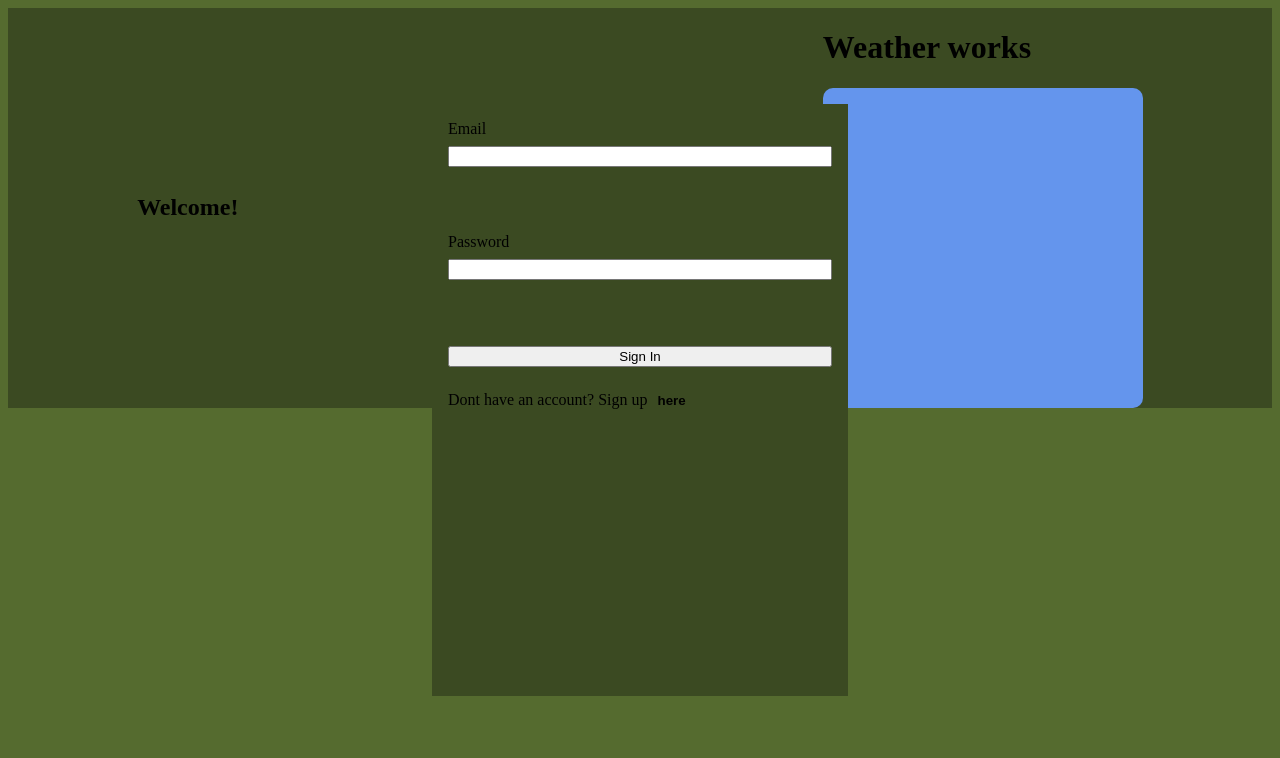
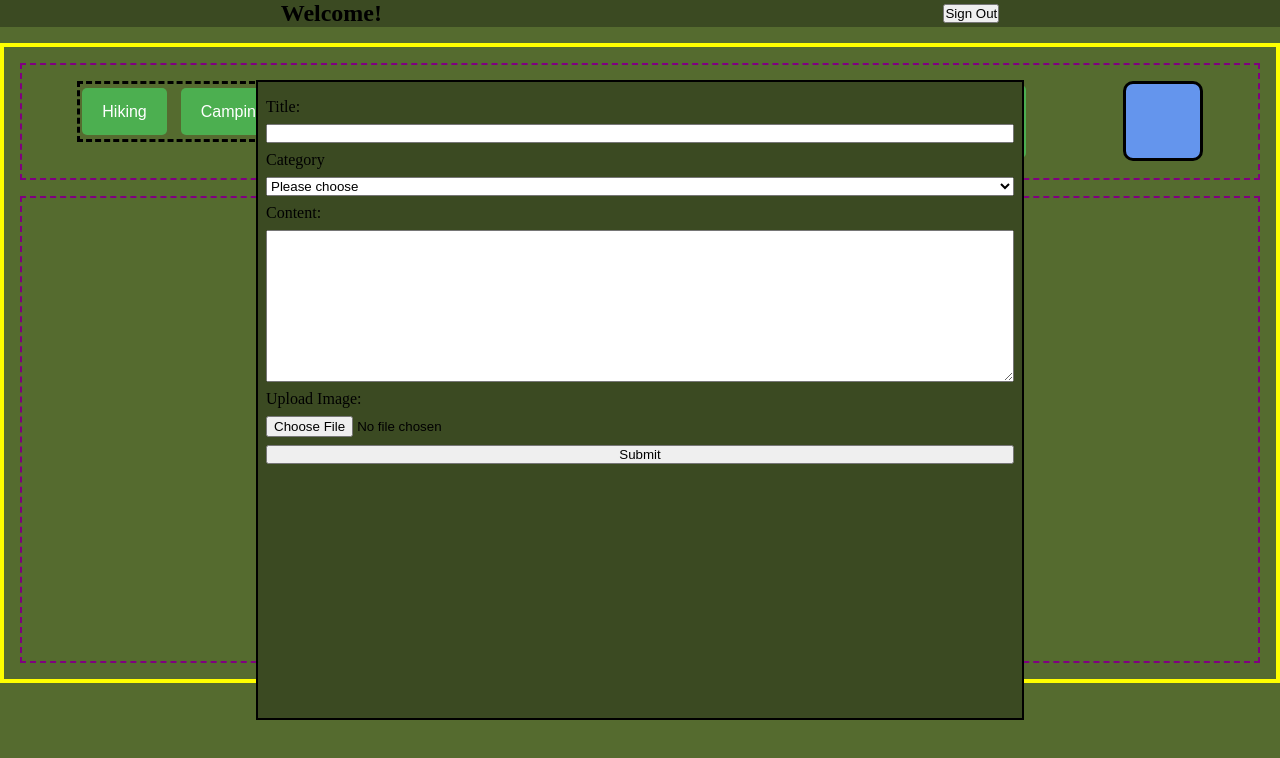
Before and after one commit to TanyaMidtbo/Us-Hikers-Blog, a website built with Parcel: page index.html in a window 1280 px wide. Built offline with nearby package versions, Linux system fonts and the light colour scheme; some packages are replaced by stand-ins of ours; no server answers.

Commit message:
layout and style for top section, new post form

```diff
--- a/css/reset.css
+++ b/css/reset.css
@@ -2,4 +2,5 @@
 	margin: 0;
 	padding: 0;
 	box-sizing: border-box;
+	list-style: none;
 }
--- a/css/style.css
+++ b/css/style.css
@@ -16,9 +16,79 @@ body {
   background-color: darkolivegreen;
 }
 
-main {
+.main-content {
   display: flex;
+  flex-direction: column;
   height: 80vh;
+  padding: 1rem;
+  border: 4px solid yellow;
+}
+.top-section{
+  display: flex;
+  flex-direction: row;
+  justify-content: space-around;
+  height: auto;
+  gap: 1rem;
+  width: 100%;
+  height: 20%;
+  padding: 1rem;
+  border: 2px dashed purple;
+  margin-bottom: 1rem;
+
+}
+.content-section{
+  display: flex;
+  flex-direction: row;
+  justify-content: space-around;
+  height: auto;
+  gap: 1rem;
+  width: 100%;
+  height: 80%;
+  padding: 1rem;
+  border: 2px dashed purple;
+}
+.tags-container {
+  display: flex;
+  flex-wrap: wrap;
+  gap: 10px;
+  margin-bottom: 20px;
+  border: 3px dashed black;
+}
+
+.tag-button {
+  background-color: #4CAF50;
+  border: none;
+  color: white;
+  padding: 10px 20px;
+  text-align: center;
+  text-decoration: none;
+  display: inline-block;
+  font-size: 16px;
+  margin: 4px 2px;
+  cursor: pointer;
+  border-radius: 5px;
+}
+
+.new-post-button{
+  background-color: #4CAF50;
+  border: none;
+  color: white;
+  padding: 10px 20px;
+  text-align: center;
+  text-decoration: none;
+  display: inline-block;
+  font-size: 16px;
+  margin: 4px 2px;
+  cursor: pointer;
+  border-radius: 5px;
+}
+
+.tag-button:hover {
+  background-color: #45a049;
+}
+
+.new-post-button:hover {
+  background-color: #45a049;
 }
 
 .sign-in-form {
@@ -34,6 +104,7 @@ main {
   top: 50%;
   left: 50%;
   transform: translate(-50%, -50%);
+  visibility: hidden;
 }
 
 .sign-up-form__open {
@@ -93,16 +164,35 @@ main {
   height: 2rem;
   cursor: pointer;
 }
+.new-post-container{
+  width: 60%;
+  height: 80%;
+  position: absolute;
+  top: 50%;
+  left: 50%;
+  border: 2px solid black;
+  transform: translate(-50%, -50%);
+  background-color: rgb(59, 74, 34);
+
+}
+.new-post-form{
+  display: flex;
+  flex-direction: column;
+  gap: 0.5rem;
+  padding: 0.5rem;
+}
 
 .weather-widget-container{
 	background-color:cornflowerblue;
-	width: 300px;
-	height: 300px;
+	width: 5rem;
+	height: 5rem;
+  font-size: 20px;
 	border-radius: 10px;
 	padding: 10px;
+  border: 3px solid black;
 }
 
 .weather-icon{
-  width: 100px;
-  height: 100px;
+  width: 2rem;
+  height: 2rem;
 }
--- a/css/variables.css
+++ b/css/variables.css
@@ -0,0 +1,10 @@
+:root {
+	--font-size-base: 1rem;
+	--font-size-small: 0,5rem;
+	--font-size-medium: 2rem;
+	--font-size-large: 4rem;
+
+	--spacing-small: 1rem;
+	--spacing-medium: 2rem;
+	--spacing-large: 4rem;
+}
--- a/index.html
+++ b/index.html
@@ -1,9 +1,10 @@
-
 <!DOCTYPE html>
 <html lang="en">
   <head>
     <meta charset="UTF-8" />
     <meta name="viewport" content="width=device-width, initial-scale=1.0" />
+    <link rel="stylesheet" href="./css/reset.css" />
+    <link rel="stylesheet" href="./css/variables.css" />
     <link rel="stylesheet" href="./css/style.css" />
     <title>Us, Hikers!</title>
   </head>
@@ -11,17 +12,35 @@
     <header>
       <h2>Welcome!</h2>
       <button class="sign-out-button">Sign Out</button>
-
-      <div class="weather-container-main">
-        <h1>Weather works</h1>
+    </header>
+    <main class="main-content">
+      <section class="top-section">
+        <div class="tags-container">
+          <button class="tag-button">Hiking</button>
+          <button class="tag-button">Camping</button>
+          <button class="tag-button">Fishing</button>
+          <button class="tag-button">Climbing</button>
+          <button class="tag-button">Backpacking</button>
+          <button class="tag-button">Wildlife</button>
+        </div>
+        <button class="new-post-button">Write a new post?</button>
         <div class="weather-widget-container">
           <ul class="weather-info-list"></ul>
         </div>
+      </section>
 
-
+      <section class="content-section">
+        <div class="post-container">
+          <div class="post">
+            <div class="post-header">
+              <h3 class="post-title">Post Title</h3>
+              <p class="post-author">Author</p>
             </div>
-    </header>
-    <main>
+            <div class="post-content">Post Content</div>
+          </div>
+        </div>
+      </section>
+    </main>
     <form class="sign-in-form">
       <label for="email">Email</label>
       <input type="email" name="email" class="email" />
@@ -36,11 +55,10 @@
         Dont have an account? Sign up
         <button class="sign-up-form__open">here</button>
       </p>
-        <p class="error submittion-error">Submittion error</p>
+      <p class="error submittion-error">Submission error</p>
     </form>
 
     <div class="sign-up-form-container">
-
       <div class="close-sign-up-container">
         <button class="sign-up-form__close">X</button>
       </div>
@@ -66,7 +84,53 @@
         <button class="sign-up-button">Sign Up</button>
       </form>
     </div>
-    </main>
+
+    <div class="new-post-container">
+      <form class="new-post-form" enctype="multipart/form-data">
+        <h2></h2>
+        <label for="post-title">Title:</label>
+        <input
+          type="text"
+          id="post-title"
+          name="post-title"
+          class="post-title"
+          required
+        />
+
+        <label for="category">Category</label>
+        <select name="category" id="category" class="category" required>
+          <option value="">Please choose</option>
+          <option value="hiking">hiking</option>
+          <option value="camping">camping</option>
+          <option value="fishing">fishing</option>
+          <option value="climbing">climbing</option>
+          <option value="backpacking">backpacking</option>
+          <option value="wildlife">wildlife</option>
+        </select>
+
+        <label for="post-content">Content:</label>
+        <textarea
+          id="post-content"
+          name="post-content"
+          class="post-content"
+          cols="30"
+          rows="10"
+          maxlength="500"
+          required
+        ></textarea>
+
+        <label for="post-image">Upload Image:</label>
+        <input
+          type="file"
+          name="post-image"
+          id="post-image"
+          class="post-image"
+          accept="image/*"
+        />
+        <button type="submit" class="submit-button">Submit</button>
+        <p class="error submittion-error">Submission error</p>
+      </form>
+    </div>
     <script type="module" src="./dist/app.js"></script>
   </body>
 </html>
--- a/js/weatherWidget.js
+++ b/js/weatherWidget.js
@@ -57,7 +57,7 @@ async function renderWeather() {
 
     // Render elements with data fetched from the API
     weatherIcon.src = `../assets/${weatherCondition.coco}.png`;
-    weatherInformation.innerHTML = `Temperature: ${weatherCondition.temp}, Wind Speed: ${weatherCondition.wspd}, Precipitation: ${weatherCondition.prcp}`;
+    weatherInformation.innerHTML = `🌡️ ${weatherCondition.temp}°C, 🌪️ ${weatherCondition.wspd} km/h, ☔ ${weatherCondition.prcp} mm`;
   } catch (error) {
     console.error(error);
   }
```
Also changed, not shown: dist/app.js, 1 other file. Lines whose indentation alone changed are shown as unchanged.
